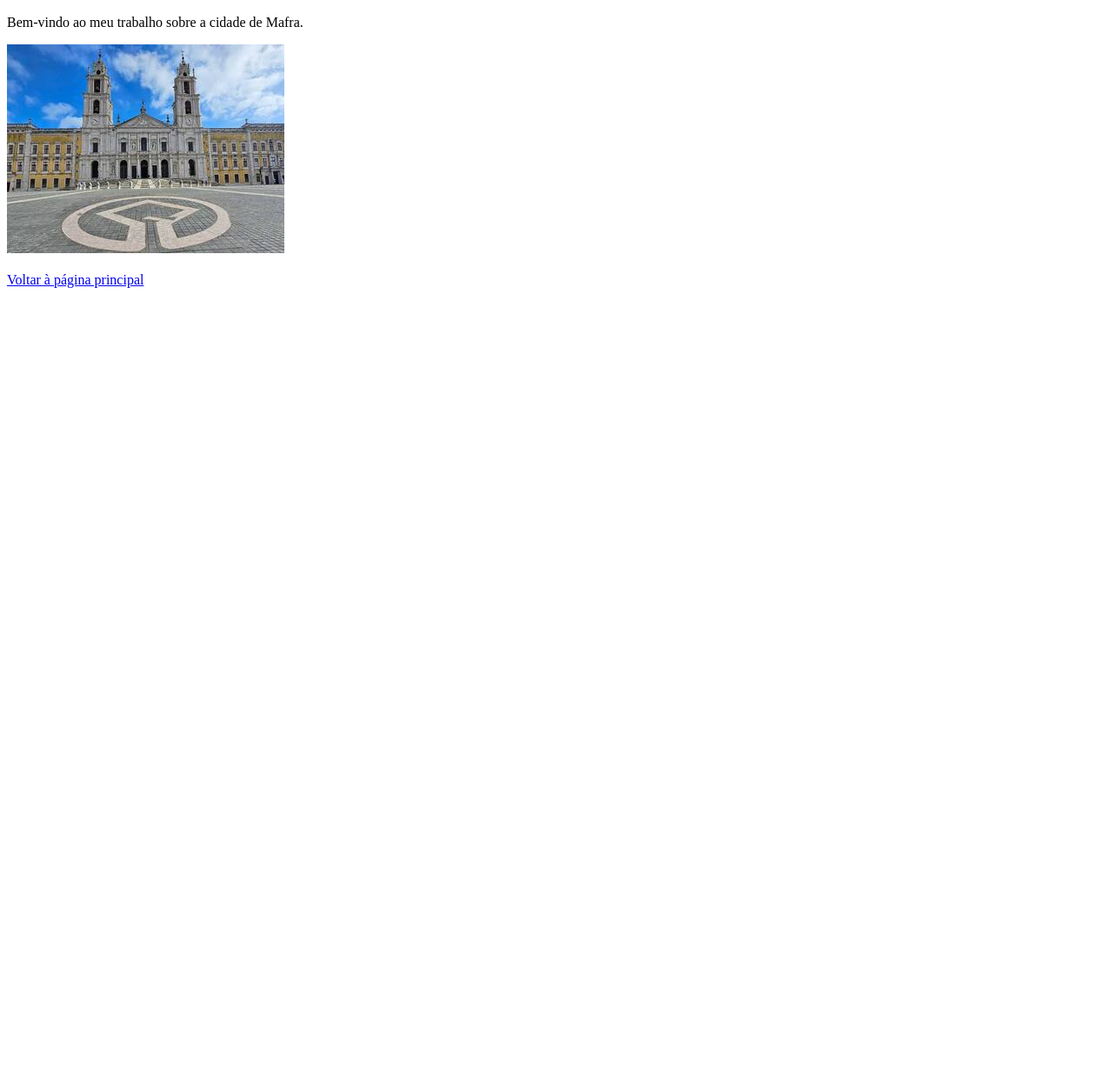
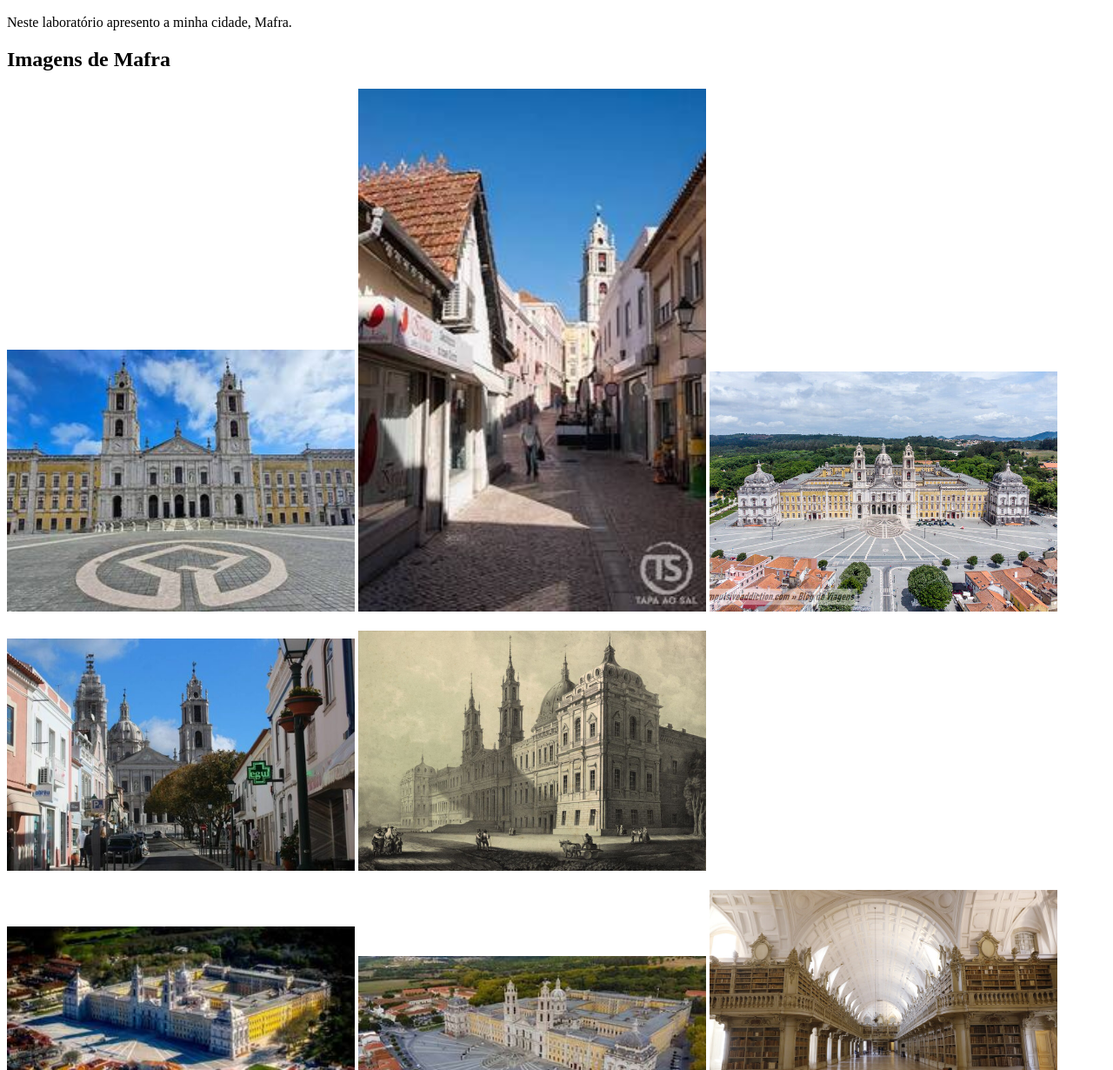
Before and after one commit to Peter-Petrov-21407097/Peter-Petrov-21407097.github.io, a plain HTML site: page lab2/index.html in a window 1280 px wide. Shown: the part 110-1340 px from the top of the page at 87% size. Before the commit the page ends 800 px from the top, so only its background shows below. Drawn offline with Linux system fonts and the light colour scheme.

Commit message:
Limpezas dos ficheiros

```diff
--- a/lab2/index.html
+++ b/lab2/index.html
@@ -3,7 +3,7 @@
   <head>
     <meta charset="UTF-8" />
     <meta name="viewport" content="width=device-width, initial-scale=1.0" />
-    <title>Lab 2 - A Minha Cidade</title>
+    <title>Lab 2 - Mafra</title>
   </head>
 
   <body>
@@ -11,9 +11,24 @@
 
     <h2>Mafra</h2>
 
-    <p>Bem-vindo ao meu trabalho sobre a cidade de Mafra.</p>
+    <p>Neste laboratório apresento a minha cidade, Mafra.</p>
 
-    <img src="images/mafra1.jpg" alt="Mafra" />
+    <h2>Imagens de Mafra</h2>
+
+    <img src="images/mafra1.jpg" alt="Mafra" width="400" />
+    <img src="images/mafra2.jpg" alt="Mafra" width="400" />
+    <img src="images/mafra3.jpg" alt="Mafra" width="400" />
+
+    <br /><br />
+
+    <img src="images/mafra4.jpg" alt="Mafra" width="400" />
+    <img src="images/mafra5.jpg" alt="Mafra" width="400" />
+
+    <br /><br />
+
+    <img src="images/mafra6.jpg" alt="Mafra" width="400" />
+    <img src="images/mafra7.jpg" alt="Mafra" width="400" />
+    <img src="images/mafra8.jpg" alt="Mafra" width="400" />
 
     <br /><br />
 
```
Also changed, not shown: index.html (+3 -2 lines).
